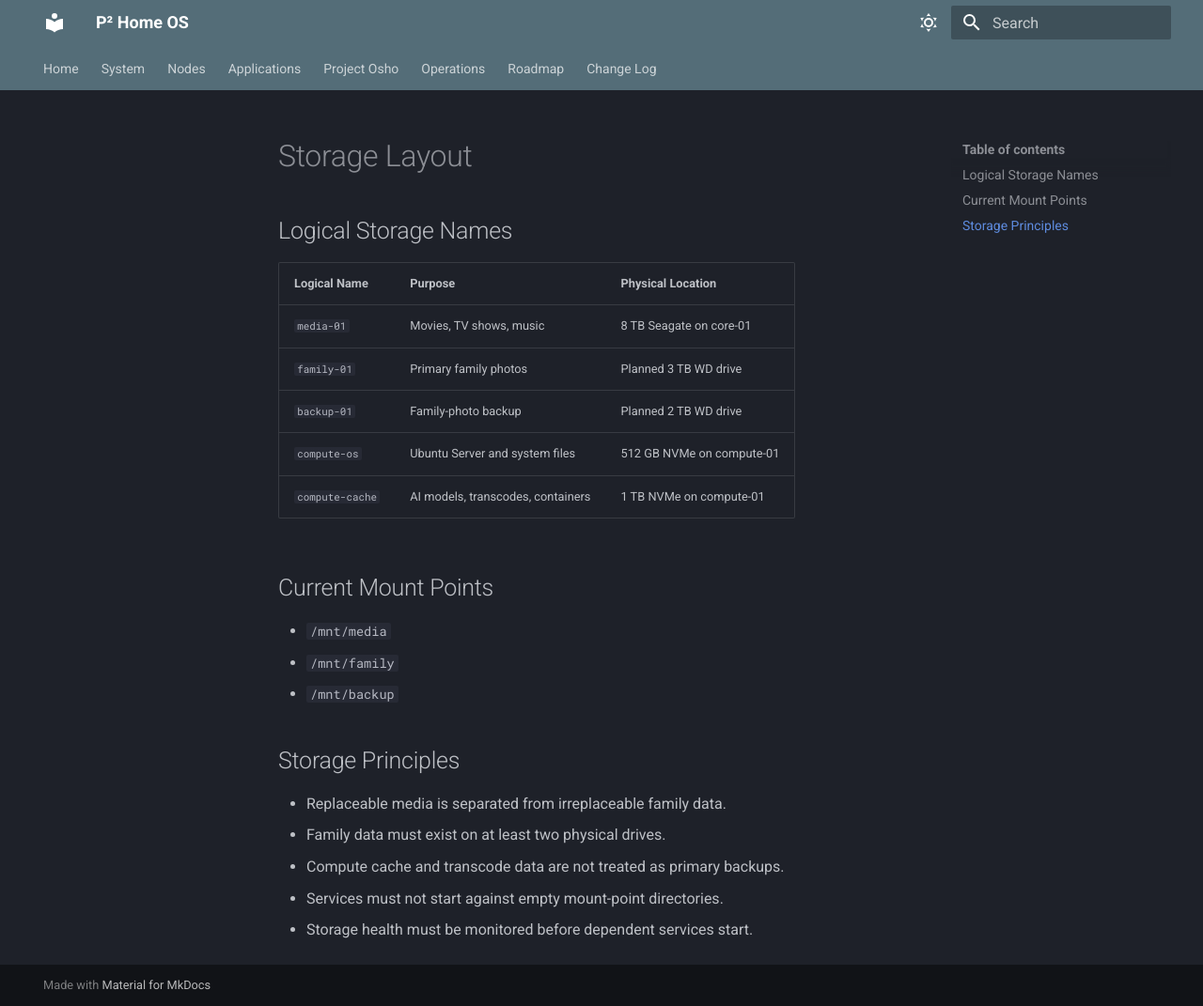
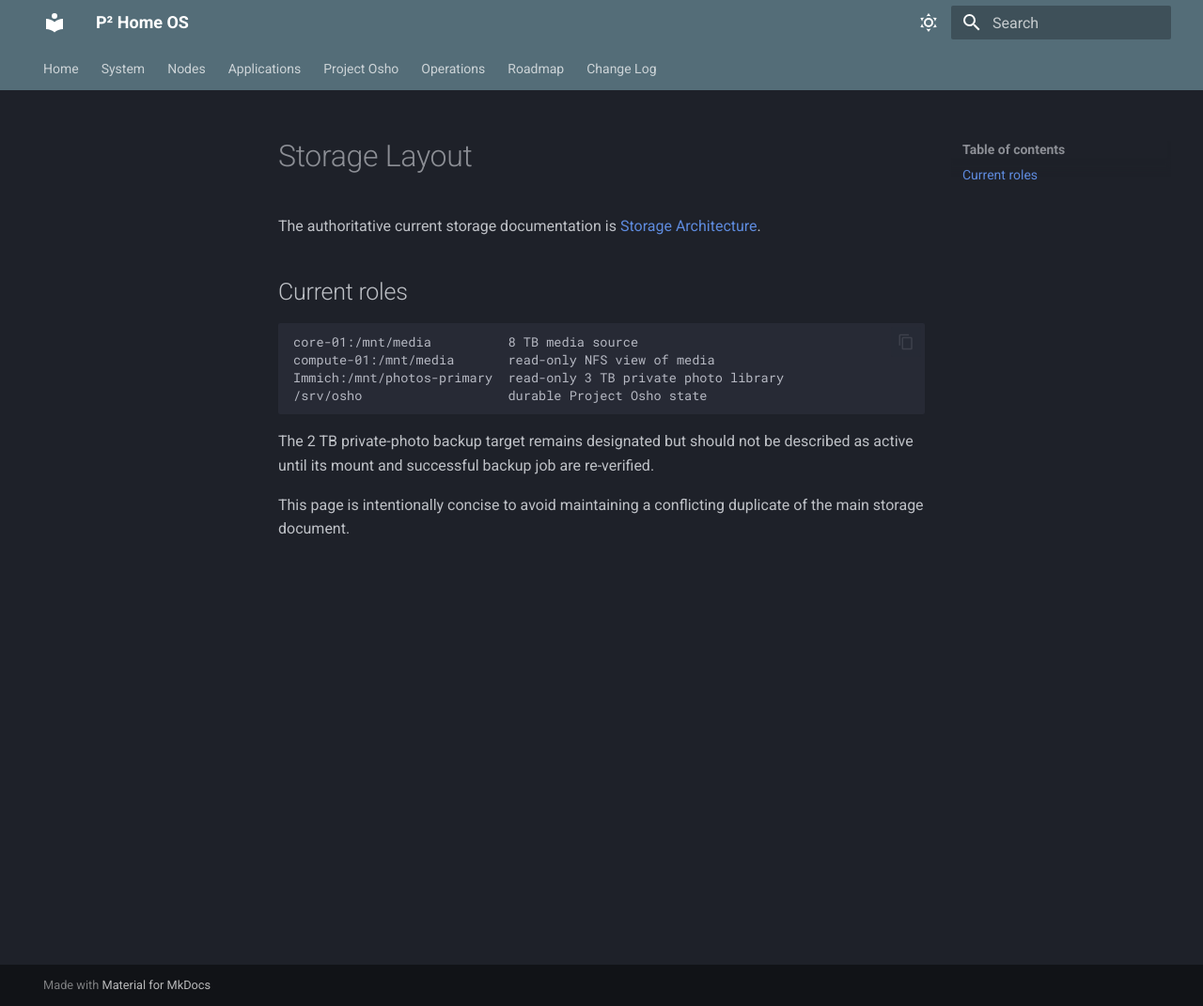
Before and after one commit to prabhat324/p2-home-os, an MkDocs documentation site: the page built from docs/04-storage/storage-layout.md, in a window 1280 px wide and 1071 px high. Shown: the whole window at 94% size. Built offline with MkDocs 1.6.1 and Material for MkDocs 9.7.7, drawn with Linux system fonts in a browser that asks for light colours.

Commit message:
docs: align duplicate storage layout

````diff
--- a/docs/04-storage/storage-layout.md
+++ b/docs/04-storage/storage-layout.md
@@ -1,25 +1,16 @@
 # Storage Layout
 
-## Logical Storage Names
+The authoritative current storage documentation is [Storage Architecture](../04-storage.md).
 
-| Logical Name | Purpose | Physical Location |
-|---|---|---|
-| `media-01` | Movies, TV shows, music | 8 TB Seagate on core-01 |
-| `family-01` | Primary family photos | Planned 3 TB WD drive |
-| `backup-01` | Family-photo backup | Planned 2 TB WD drive |
-| `compute-os` | Ubuntu Server and system files | 512 GB NVMe on compute-01 |
-| `compute-cache` | AI models, transcodes, containers | 1 TB NVMe on compute-01 |
+## Current roles
 
-## Current Mount Points
+```text
+core-01:/mnt/media          8 TB media source
+compute-01:/mnt/media       read-only NFS view of media
+Immich:/mnt/photos-primary  read-only 3 TB private photo library
+/srv/osho                   durable Project Osho state
+```
 
-- `/mnt/media`
-- `/mnt/family`
-- `/mnt/backup`
+The 2 TB private-photo backup target remains designated but should not be described as active until its mount and successful backup job are re-verified.
 
-## Storage Principles
-
-- Replaceable media is separated from irreplaceable family data.
-- Family data must exist on at least two physical drives.
-- Compute cache and transcode data are not treated as primary backups.
-- Services must not start against empty mount-point directories.
-- Storage health must be monitored before dependent services start.
+This page is intentionally concise to avoid maintaining a conflicting duplicate of the main storage document.
````
